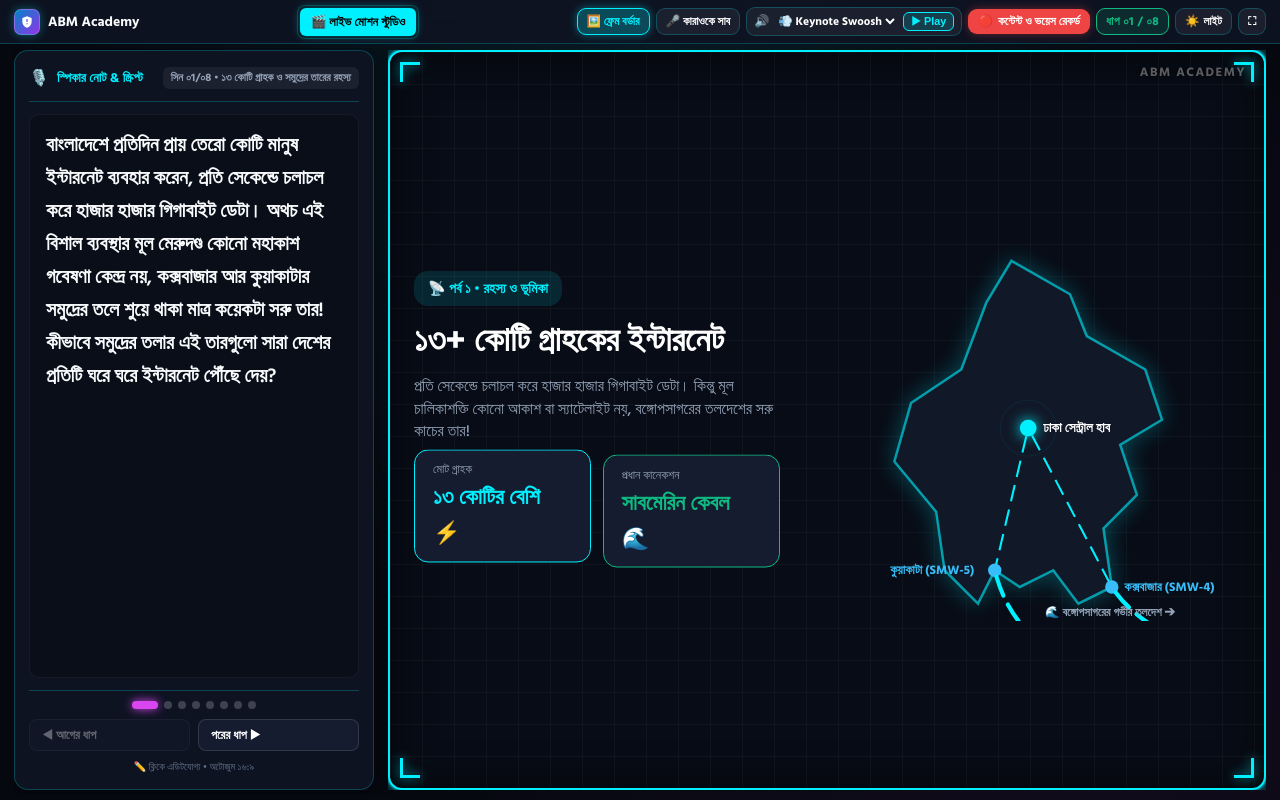
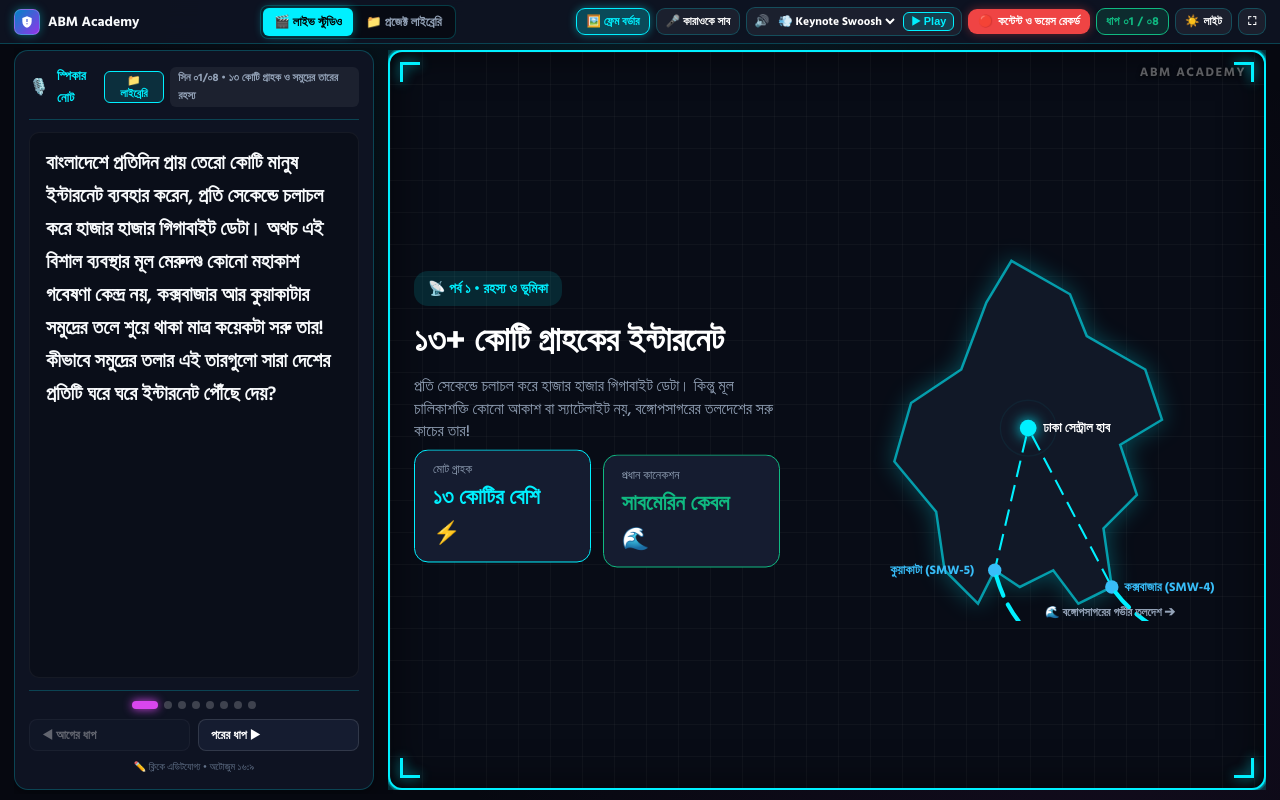
Before and after one commit to AbMannan1761/Animated-Studio, a plain HTML site: page index.html in a window 1280 px wide. Drawn offline with Linux system fonts and the light colour scheme.

Commit message:
Restore Project Library tab in header and add quick access button in teleprompter sidebar

```diff
--- a/index.html
+++ b/index.html
@@ -1103,11 +1103,14 @@
       <div class="brand-title">ABM Academy</div>
     </div>
 
-    <!-- STUDIO TITLE BADGE -->
+    <!-- TABS -->
     <div class="view-tabs">
-      <div class="tab-btn active" id="tabPresenter" style="cursor:default;">
-        🎬 লাইভ মোশন স্টুডিও
-      </div>
+      <button class="tab-btn active" id="tabPresenter" onclick="switchView('presenter')">
+        🎬 লাইভ স্টুডিও
+      </button>
+      <button class="tab-btn" id="tabLibrary" onclick="switchView('library')">
+        📁 প্রজেক্ট লাইব্রেরি
+      </button>
     </div>
 
     <!-- ACTIONS -->
@@ -1179,9 +1182,14 @@
         <div class="tele-sidebar-header">
           <div style="display:flex; align-items:center; gap:8px;">
             <span style="font-size:16px;">🎙️</span>
-            <span style="font-weight:800; font-size:13px; color:var(--accent);">স্পিকার নোট & স্ক্রিপ্ট</span>
+            <span style="font-weight:800; font-size:13px; color:var(--accent);">স্পিকার নোট</span>
           </div>
-          <span id="sceneTitleBadge" style="font-size:11px; font-weight:700; color:var(--text-secondary); background:rgba(255,255,255,0.06); padding:2px 8px; border-radius:6px;">সিন ০১/০৮</span>
+          <div style="display:flex; align-items:center; gap:6px;">
+            <button onclick="switchView('library')" title="প্রজেক্ট লাইব্রেরি ও গুগল ড্রাইভ খুলুন" style="background:rgba(0,240,255,0.12); border:1px solid var(--accent); color:var(--accent); border-radius:6px; font-size:11px; font-weight:700; padding:2px 8px; cursor:pointer;">
+              📁 লাইব্রেরি
+            </button>
+            <span id="sceneTitleBadge" style="font-size:11px; font-weight:700; color:var(--text-secondary); background:rgba(255,255,255,0.06); padding:2px 8px; border-radius:6px;">সিন ০১/০৮</span>
+          </div>
         </div>
 
         <!-- Script Text Content (Comfortable Reading & Inline Edit) -->
@@ -1339,13 +1347,18 @@
         </div>
 
         <div class="gen-title" style="justify-content:space-between;">
-          <span>📁 সংরক্ষিত প্রজেক্ট লাইব্রেরি</span>
+          <div style="display:flex; align-items:center; gap:12px;">
+            <span>📁 সংরক্ষিত প্রজেক্ট লাইব্রেরি</span>
+            <button class="tele-nav-btn" onclick="switchView('presenter')" style="background:var(--accent); color:#000; border:none; padding:5px 12px; font-size:0.8rem; font-weight:800; cursor:pointer;">
+              ◀ স্টুডিওতে ফিরুন
+            </button>
+          </div>
           <div style="display:flex; gap:10px;">
             <input type="file" id="jsonFileInput" accept=".json" style="display:none;" onchange="importProjectFromJSON(event)">
             <button class="action-pill-btn" onclick="document.getElementById('jsonFileInput').click()">
               📥 ড্রাইভ / পিসি থেকে ইমপোর্ট
             </button>
-            <span style="font-size:14px; color:var(--text-secondary); display:flex; align-items:center;" id="libraryCount">২টি প্রজেক্ট</span>
+            <span style="font-size:14px; color:var(--text-secondary); display:flex; align-items:center;" id="libraryCount">৩টি প্রজেক্ট</span>
           </div>
         </div>
         <p style="font-size:14px; color:var(--text-secondary);">
```
Also changed, not shown: studio.html (+21 -8 lines).
